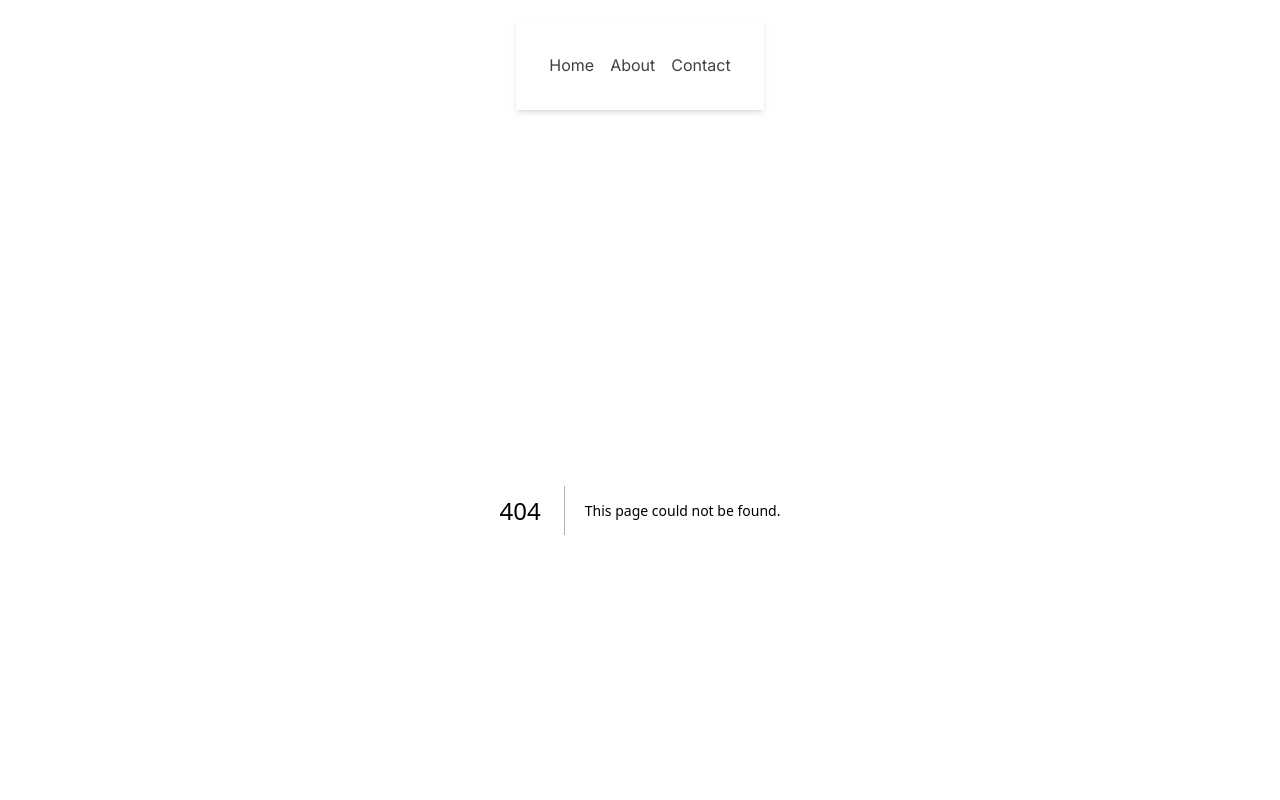
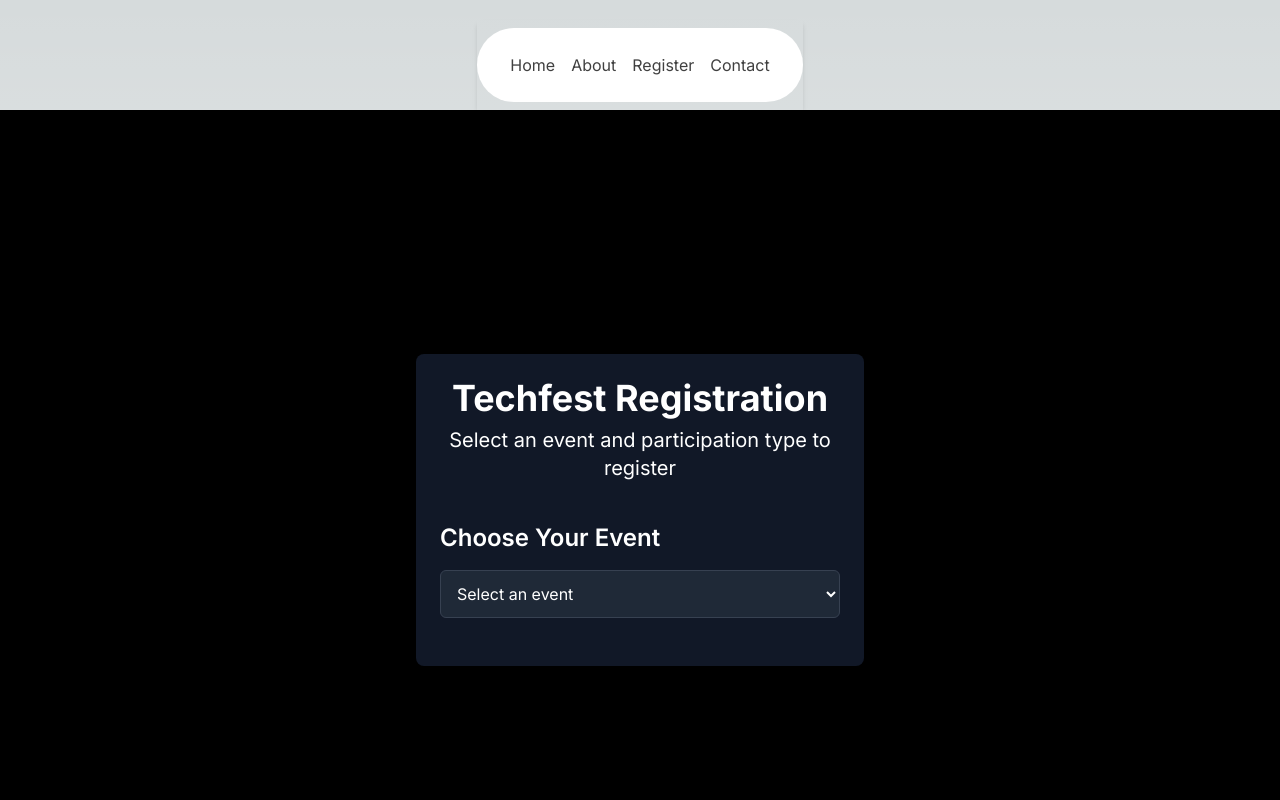
Before and after one commit to DarkmodeWorking/Techverse-3.0, a Next.js app: page /register in a window 1280 px wide. Before the commit this address had no page. Shown: the top 800 px of the page. Built offline with nearby package versions, Linux system fonts and the light colour scheme.

Commit message:
changed coreTeam members designations and created /registration page yet to work on it

```diff
--- /dev/null
+++ b/app/register/page.tsx
@@ -0,0 +1,259 @@
+/* eslint-disable @next/next/no-img-element */
+"use client";
+import React, { useState } from 'react';
+import { StarBackground } from '@/components/StarBackground';
+
+interface EventData {
+  name: string;
+  soloPrice?: number; // Price for solo participation (optional)
+  teamPrice?: number; // Price for team participation (optional)
+  hasSolo: boolean;   // Flag to indicate if solo is allowed
+  hasTeam: boolean;   // Flag to indicate if team is allowed
+  minTeamMembers?: number; // Optional minTeamMembers
+  maxTeamMembers?: number;
+}
+
+const eventData: EventData[] = [
+  {
+    name: 'Run for The One Piece (Treasure Hunt)',
+    teamPrice:300,
+    hasSolo: false,
+    hasTeam: true,
+    minTeamMembers: 3,
+    maxTeamMembers: 6,
+  },
+  {
+    name: 'Model Display',
+    soloPrice: 100,
+    hasSolo: true,
+    hasTeam: false,
+    minTeamMembers:2,
+    maxTeamMembers: 5, // Solo only event, no teamPrice
+  },
+  {
+    name: 'Poster Presentation',
+    soloPrice: 250,
+    teamPrice: 400,
+    hasSolo: true,
+    hasTeam: true,
+    minTeamMembers: 2,
+    maxTeamMembers: 3,
+  },
+  {
+    name: 'Super Coders',
+    soloPrice: 60,
+    teamPrice: 100,
+    hasSolo: true,
+    hasTeam: true,
+    maxTeamMembers: 2,
+    minTeamMembers: 2,
+  },
+  {
+    name: 'Web Devs',
+    soloPrice: 60,
+    teamPrice: 100,
+    hasSolo: true,
+    hasTeam: true,
+    maxTeamMembers:2,
+    minTeamMembers: 2,
+  },
+  {
+    name: 'Vision Hack (Mini Hackathon)',
+    teamPrice: 300,
+    hasSolo: false,
+    hasTeam: true,
+    minTeamMembers: 3,
+    maxTeamMembers: 6,
+  },
+];
+
+const RegisterPage: React.FC = () => {
+  const [selectedEvent, setSelectedEvent] = useState<string>('');
+  const [participationType, setParticipationType] = useState<'solo' | 'team'>('solo');
+  const [teamMembers, setTeamMembers] = useState<string[]>(['']); // For team member inputs
+
+  const selectedEventData = eventData.find(event => event.name === selectedEvent);
+
+  const handleAddTeamMember = () => {
+    if (teamMembers.length < (selectedEventData?.maxTeamMembers || 1) - 1) {
+      setTeamMembers([...teamMembers, '']);
+    }
+  };
+
+  const handleRemoveTeamMember = (index: number) => {
+    const updatedMembers = teamMembers.filter((_, i) => i !== index);
+    setTeamMembers(updatedMembers);
+  };
+
+  // Calculate price based on participation type
+  const calculatedPrice = participationType === 'solo'
+    ? selectedEventData?.soloPrice
+    : selectedEventData?.teamPrice;
+
+  return (
+    <div className="relative min-h-screen flex items-center justify-center bg-black text-white p-6">
+      {/* Background Stars Component */}
+      {/* <div className="absolute inset-0 z-10">
+        <StarBackground/>
+      </div> */}
+      <div className="relative z-10 w-full max-w-md bg-gray-900 text-white p-6 rounded-lg shadow-lg">
+
+        <header className="text-center mb-10">
+          <h1 className="text-4xl font-bold mb-2">Techfest Registration</h1>
+          <p className="text-xl">Select an event and participation type to register</p>
+        </header>
+
+        <div className="w-full">
+          <h2 className="text-2xl font-semibold mb-4">Choose Your Event</h2>
+          <select
+            className="w-full p-3 border border-gray-700 bg-gray-800 rounded-md mb-6 text-white"
+            value={selectedEvent}
+            onChange={(e) => {
+              setSelectedEvent(e.target.value);
+              setTeamMembers(['']); // Reset team members if a new event is selected
+              setParticipationType('solo'); // Default to solo when an event is selected
+            }}
+          >
+            <option value="" disabled>Select an event</option>
+            {eventData.map((event) => (
+              <option key={event.name} value={event.name}>
+                {event.name}
+              </option>
+            ))}
+          </select>
+
+          {selectedEvent && (
+            <>
+              <div className="mb-6">
+                <h3 className="text-xl font-semibold mb-4">
+                  Register for {selectedEvent}
+                </h3>
+                <p className="text-center mb-2">Event Price: ₹{calculatedPrice}</p>
+                <p className="text-center text-sm text-gray-400 mb-4">
+                  Choose your participation type
+                </p>
+
+                {/* Participation Type Selection */}
+                <div className="flex justify-center gap-4 mb-6">
+                  {selectedEventData?.hasSolo && (
+                    <label>
+                      <input
+                        type="radio"
+                        value="solo"
+                        checked={participationType === 'solo'}
+                        onChange={() => setParticipationType('solo')}
+                      />
+                      Solo
+                    </label>
+                  )}
+                  {selectedEventData?.hasTeam && (
+                    <label>
+                      <input
+                        type="radio"
+                        value="team"
+                        checked={participationType === 'team'}
+                        onChange={() => setParticipationType('team')}
+                      />
+                      Team
+                    </label>
+                  )}
+                </div>
+              </div>
+
+              <form className="flex flex-col gap-4">
+                <input
+                  type="text"
+                  placeholder="First Name"
+                  className="w-full p-3 border border-gray-700 bg-gray-900 rounded-md text-white"
+                  required
+                />
+                <input
+                  type="text"
+                  placeholder="Last Name"
+                  className="w-full p-3 border border-gray-700 bg-gray-900 rounded-md text-white"
+                  required
+                />
+                <input
+                  type="tel"
+                  placeholder="Phone Number"
+                  className="w-full p-3 border border-gray-700 bg-gray-900 rounded-md text-white"
+                  required
+                />
+                <input
+                  type="email"
+                  placeholder="Email Address"
+                  className="w-full p-3 border border-gray-700 bg-gray-900 rounded-md text-white"
+                  required
+                />
+
+                {/* Team Members Section */}
+                {participationType === 'team' && selectedEventData?.minTeamMembers && (
+                  <div>
+                    <p className="text-sm mb-4 text-gray-400">
+                      Add your team members (minimum {selectedEventData.minTeamMembers}, up to {selectedEventData.maxTeamMembers} members)
+                    </p>
+                    {teamMembers.map((_, index) => (
+                      <div key={index} className="flex items-center gap-2 mb-2">
+                        <input
+                          type="text"
+                          placeholder={`Team Member ${index + 2} Name`}
+                          className="w-full p-3 border border-gray-700 bg-gray-900 rounded-md text-white"
+                          required
+                        />
+                        <button
+                          type="button"
+                          className="bg-red-500 px-2 py-1 rounded-md"
+                          onClick={() => handleRemoveTeamMember(index)}
+                        >
+                          Remove
+                        </button>
+                      </div>
+                    ))}
+
+                    {/* Add Team Member Button */}
+                    {teamMembers.length < (selectedEventData?.maxTeamMembers || 1) - 1 && (
+                      <button
+                        type="button"
+                        className="bg-green-500 w-full py-2 rounded-md"
+                        onClick={handleAddTeamMember}
+                      >
+                        Add Team Member
+                      </button>
+                    )}
+                  </div>
+                )}
+
+                <div className="bg-gray-700 p-4 rounded-md shadow-sm">
+                  <img
+                    src="/UPI.png"
+                    alt="UPI QR Code"
+                    className="w-25 h-25 mx-auto mb-4"
+                  />
+                  <p className="text-center mb-2">Event Price: ₹{calculatedPrice}</p>
+                  <p className="text-center text-sm text-gray-400">
+                    Please pay the amount and upload the screenshot below.
+                  </p>
+                  <input
+                    type="file"
+                    className="w-full p-3 border border-gray-600 bg-gray-900 rounded-md mt-4 text-white"
+                    accept="image/*"
+                    required
+                  />
+                </div>
+
+                <button
+                  type="submit"
+                  className="w-full py-3 bg-indigo-600 text-white font-semibold rounded-md hover:bg-indigo-700 transition-colors"
+                >
+                  Submit
+                </button>
+              </form>
+            </>
+          )}
+        </div>
+      </div>
+    </div>
+  );
+};
+
+export default RegisterPage;
--- a/components/CoreTeamProfilePicLeft.tsx
+++ b/components/CoreTeamProfilePicLeft.tsx
@@ -26,14 +26,14 @@ const people = [
   {
     id: 4,
     name: "Riya Banerjee",
-    designation: "SPOC",
+    designation: "Decorations",
     image:
       "/coreTeam/Riya.png"
     },
   {
     id: 5,
     name: "Tiyasha Kuri",
-    designation: "Decoration",
+    designation: "Marketing Co-ordinator",
     image:
       "/coreTeam/Triyasha.png",
   },
--- a/components/CoreTeamProfilePicRight.tsx
+++ b/components/CoreTeamProfilePicRight.tsx
@@ -34,14 +34,14 @@ const people = [
   {
     id: 5,
     name: "Mohok Bhanja",
-    designation: "Explorer",
+    designation: "Gaming Co-ordinator",
     image:
       "/coreTeam/Mohok1.png",
   },
   {
     id: 6,
     name: "undefined",
-    designation: "Marketing Head",
+    designation: "LOLLLLL",
     image:
       "/coreTeam/Nanda.png",
   },
--- a/components/NavbarDemo.tsx
+++ b/components/NavbarDemo.tsx
@@ -56,7 +56,7 @@ function Navbar({ className }: { className?: string }) {
         <Menu setActive={setActive}>
           <HoveredLink href="/" onClick={() => setIsOpen(false)}>Home</HoveredLink>
           <HoveredLink href="/about" onClick={() => setIsOpen(false)}>About</HoveredLink>
-          {/* <HoveredLink href="#" onClick={(e: React.MouseEvent<Element, MouseEvent>) => { handleScrollToEvents(e); setIsOpen(false); }}>Events</HoveredLink> */}
+          <HoveredLink href="/register" onClick={() => setIsOpen(false)}>Register</HoveredLink>
           <HoveredLink href="/contact" onClick={() => setIsOpen(false)}>Contact</HoveredLink>
         </Menu>
       </div>
```
Also changed, not shown: public/UPI.png (added).
